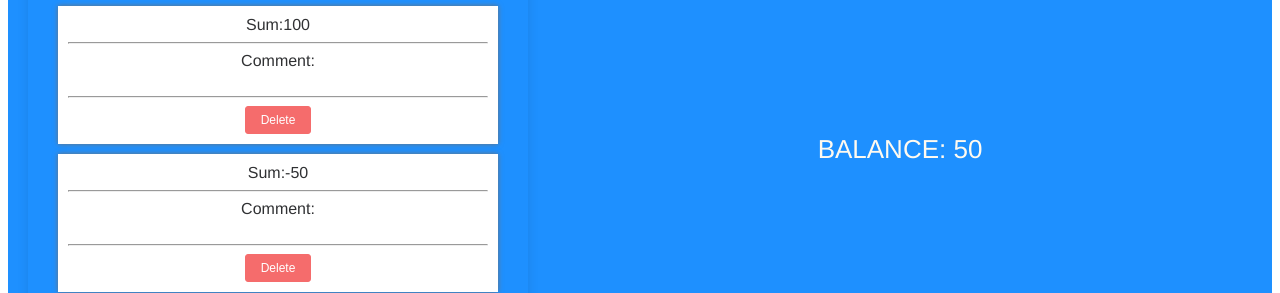
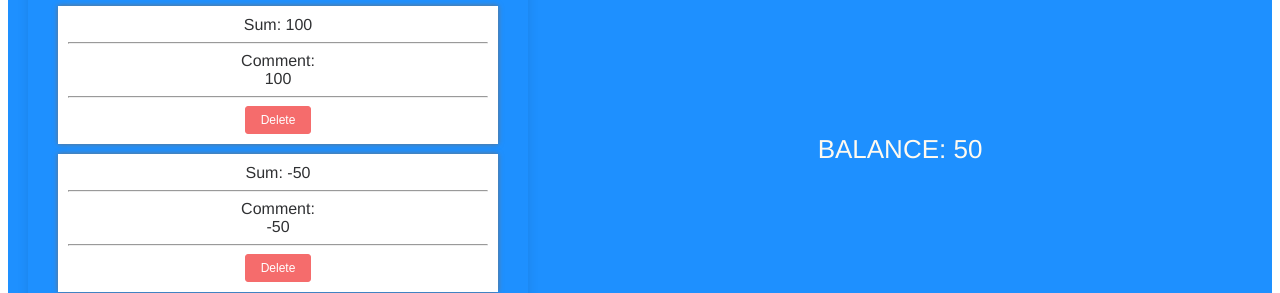
Before and after one commit to SteveGerr/budget, a Vue app: page / in a window 1280 px wide. Shown: the part 542-835 px from the top of the page. Built offline with nearby package versions, Linux system fonts and the light colour scheme.

Commit message:
Replace del item function

```diff
--- a/src/App.vue
+++ b/src/App.vue
@@ -3,7 +3,7 @@
   <div class="app-wrap">
     <Form @submitForm="onSubmitForm"></Form>
     <div class="wrap-balance">
-      <BudgetList :list="list" @deleteItem="onDeleteItem"></BudgetList>
+      <BudgetList :list="list" ></BudgetList>
       <TotalBalance :total="sumTotal"></TotalBalance>
     </div>
   </div>
@@ -51,10 +51,6 @@ export default {
   },
 
   methods: {
-    onDeleteItem(id) {
-      //this.list - объект из которого надо удалить, id - айди элемента, который надо удалить
-      this.$delete(this.list, id)
-    },
     onSubmitForm(data) {
       // Генерируем id
       const newObj = {
--- a/src/components/BudgetList.vue
+++ b/src/components/BudgetList.vue
@@ -2,7 +2,7 @@
   <div class="budget-list-wrap">
     <el-card>
       <template v-if="!isEmpty">
-        <BudgetListItem :item="item"  v-for="(item, prop) in list" :key="prop"> </BudgetListItem>
+        <BudgetListItem :item="item"  v-for="(item, prop) in list" :key="prop" @deleteItem="onDeleteItem"> </BudgetListItem>
       </template>
       <el-alert v-else
         :title="titleAlert"
@@ -36,10 +36,11 @@ export default {
   },
 
   methods: {
-    // Передаём id элемента, который нужно удалить
-    delItem(id) {
-      this.$emit("deleteItem", id);
-    }
+    onDeleteItem(id) {
+      //this.list - объект из которого надо удалить, id - айди элемента, который надо удалить
+      this.$delete(this.list, id)
+    },
+
   },
 
   computed: {
--- a/src/components/BudgetListItem.vue
+++ b/src/components/BudgetListItem.vue
@@ -1,15 +1,15 @@
 <template>
     <div class="listItem">
-        <span>Sum:</span>
+        <span>Sum: </span>
         <span class="budget-value">{{ item.value }}</span>
         <br>
         <hr>
-        <span>Comment:</span>
+        <span>Comment: </span>
         <br>
-        <span class="budget-comment">{{ }}</span>
+        <span class="budget-comment">{{ item.value }}</span>
         <br>
         <hr>
-        <el-button type="danger" size="mini" @click="delItem()">Delete</el-button>
+        <el-button  type="danger" size="mini" @click="delItem(item.id)">Delete</el-button>
 
     </div>
 
@@ -30,6 +30,14 @@ computed: {
     isEmpty() {
       return !Object.keys(this.list).length;
     }
+},
+
+methods: {
+    // Передаём id элемента, который нужно удалить
+    delItem(id) {
+      this.$emit("deleteItem", id);
+    }
+
 }
 
 }
```
